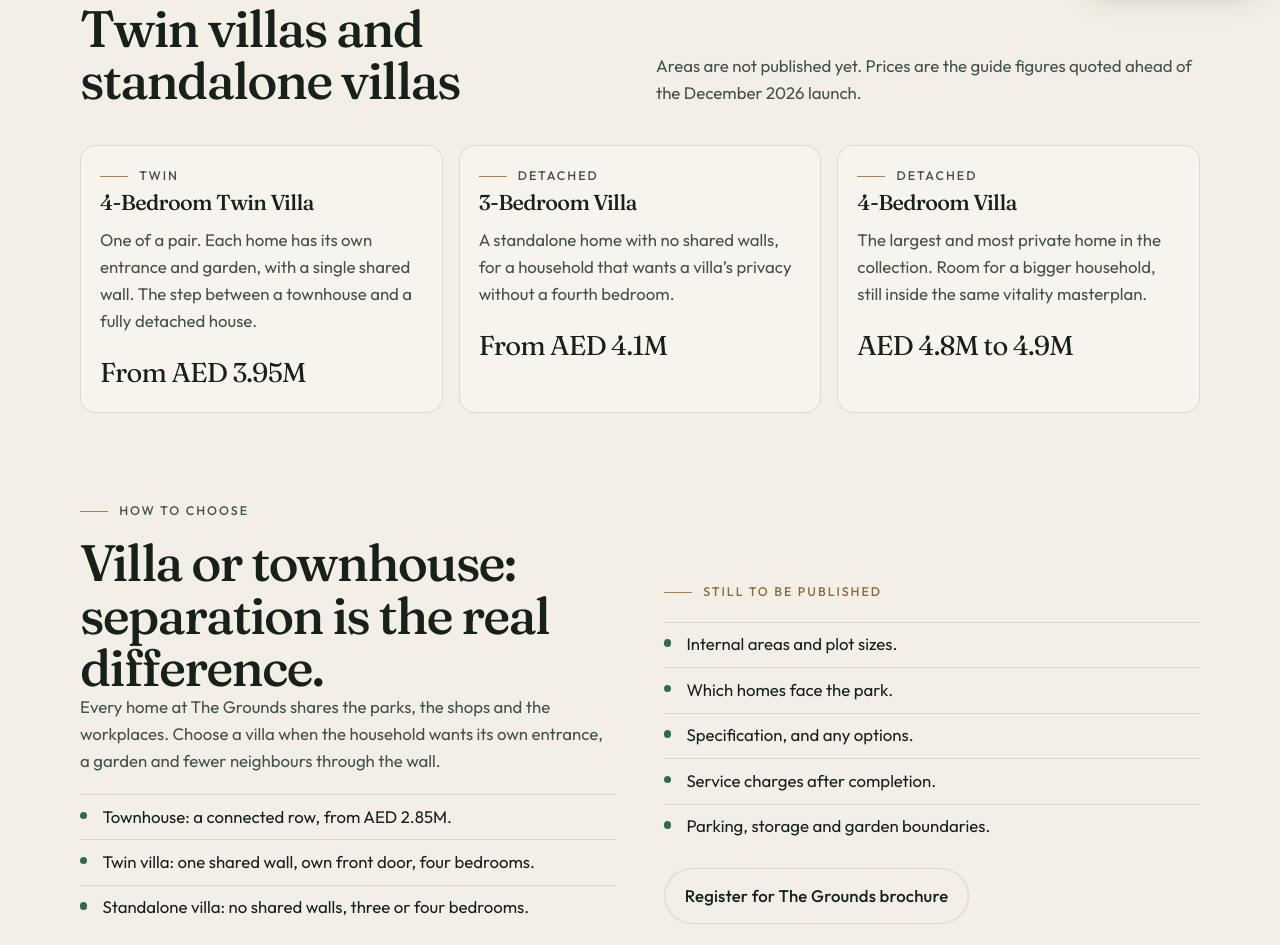
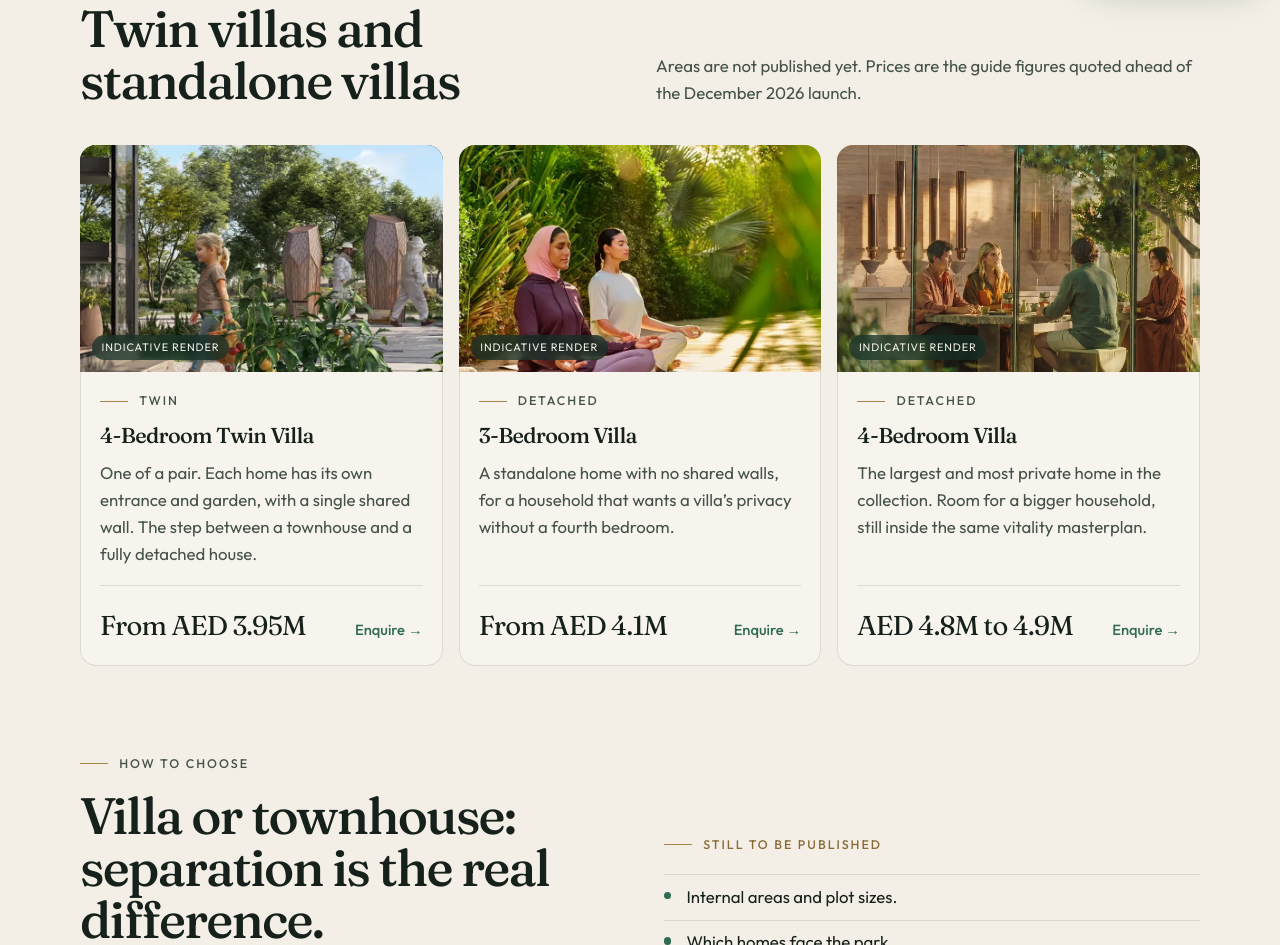
Before and after one commit to muhammadasim-dev/thegrounds, a plain HTML site: page villas/index.html in a window 1280 px wide. Shown: the part 803-1748 px from the top of the page. Drawn offline with Linux system fonts and the light colour scheme.

Commit message:
Unit cards with thumbnails, aligned prices and Enquire links on villas and townhouses.
Co-Authored-By: Claude Opus 5.5 <noreply@anthropic.com>

```diff
--- a/css/styles.css
+++ b/css/styles.css
@@ -1280,3 +1280,76 @@ body.nav-open .float-cta { opacity: 0; pointer-events: none; }
   .frame--sub .banner-media { aspect-ratio: 16 / 10; max-height: none; }
   .stats.three { grid-template-columns: 1fr; }
 }
+
+/* Unit cards with thumbnail (townhouses and villas pages) */
+.unit-card {
+  display: flex;
+  flex-direction: column;
+  padding: 0;
+  overflow: hidden;
+  transition: box-shadow 0.25s ease, transform 0.25s ease;
+}
+.unit-card:hover {
+  transform: translateY(-3px);
+  box-shadow: inset 0 0 0 1px var(--line), 0 18px 40px rgba(20, 48, 40, 0.12);
+}
+.unit-media {
+  position: relative;
+  margin: 0;
+  aspect-ratio: 16 / 10;
+  overflow: hidden;
+  background: var(--forest);
+}
+.unit-media img {
+  display: block;
+  width: 100%;
+  height: 100%;
+  object-fit: cover;
+  transition: transform 0.6s ease;
+}
+.unit-card:hover .unit-media img { transform: scale(1.04); }
+.unit-tag {
+  position: absolute;
+  left: 0.75rem;
+  bottom: 0.75rem;
+  padding: 0.25rem 0.6rem;
+  border-radius: 999px;
+  background: rgba(20, 48, 40, 0.72);
+  color: var(--cream);
+  font-size: 0.68rem;
+  letter-spacing: 0.08em;
+  text-transform: uppercase;
+  backdrop-filter: blur(4px);
+}
+.unit-body {
+  display: flex;
+  flex: 1;
+  flex-direction: column;
+  padding: 1.2rem 1.25rem 1.15rem;
+}
+.unit-body .eyebrow { margin-bottom: 0.5rem; }
+.unit-foot {
+  display: flex;
+  align-items: baseline;
+  justify-content: space-between;
+  gap: 1rem;
+  margin-top: auto;
+  padding-top: 1.1rem;
+  border-top: 1px solid var(--line);
+}
+.unit-card .unit-body > p:not(.eyebrow) { margin-bottom: 1.1rem; }
+.unit-foot .price { margin: 0; }
+.unit-cta {
+  flex: none;
+  color: var(--leaf);
+  font-weight: 500;
+  font-size: 0.92rem;
+  text-decoration: none;
+  white-space: nowrap;
+}
+.unit-cta:hover { color: var(--forest); text-decoration: underline; }
+@media (prefers-reduced-motion: reduce) {
+  .unit-card, .unit-media img { transition: none; }
+  .unit-card:hover { transform: none; }
+  .unit-card:hover .unit-media img { transform: none; }
+}
--- a/sitemap-images.xml
+++ b/sitemap-images.xml
@@ -19,10 +19,15 @@
   <url>
     <loc>https://thegrounds.ae/townhouses/</loc>
     <image:image><image:loc>https://thegrounds.ae/assets/res-living-dining.webp</image:loc></image:image>
+    <image:image><image:loc>https://thegrounds.ae/assets/res-kitchen-dining.webp</image:loc></image:image>
+    <image:image><image:loc>https://thegrounds.ae/assets/life-play-stream.webp</image:loc></image:image>
   </url>
   <url>
     <loc>https://thegrounds.ae/villas/</loc>
     <image:image><image:loc>https://thegrounds.ae/assets/res-villa-dining-kitchen.webp</image:loc></image:image>
+    <image:image><image:loc>https://thegrounds.ae/assets/hl-community-garden.webp</image:loc></image:image>
+    <image:image><image:loc>https://thegrounds.ae/assets/tab-amenities-yoga.webp</image:loc></image:image>
+    <image:image><image:loc>https://thegrounds.ae/assets/life-gather-dining.webp</image:loc></image:image>
   </url>
   <url>
     <loc>https://thegrounds.ae/location/</loc>
--- a/villas/index.html
+++ b/villas/index.html
@@ -164,23 +164,50 @@
           <p>Areas are not published yet. Prices are the guide figures quoted ahead of the December 2026 launch.</p>
         </div>
         <div class="card-grid three">
-          <article class="card">
+          <article class="card unit-card">
+            <figure class="unit-media">
+              <img width="800" height="954" src="../assets/hl-community-garden.webp" loading="lazy" decoding="async" alt="Resident picking vegetables in a garden at The Grounds by Aldar, indicative render.">
+              <span class="unit-tag">Indicative render</span>
+            </figure>
+            <div class="unit-body">
               <p class="eyebrow"><span></span> Twin</p>
               <h3>4-Bedroom Twin Villa</h3>
               <p>One of a pair. Each home has its own entrance and garden, with a single shared wall. The step between a townhouse and a fully detached house.</p>
+              <div class="unit-foot">
                 <p class="price">From AED 3.95M</p>
+                <a class="unit-cta" href="#enquire" data-open-enquire>Enquire <span aria-hidden="true">→</span></a>
+              </div>
+            </div>
           </article>
-          <article class="card">
+          <article class="card unit-card">
+            <figure class="unit-media">
+              <img width="800" height="1080" src="../assets/tab-amenities-yoga.webp" loading="lazy" decoding="async" alt="Two residents doing yoga on a quiet garden deck at The Grounds by Aldar, indicative render.">
+              <span class="unit-tag">Indicative render</span>
+            </figure>
+            <div class="unit-body">
               <p class="eyebrow"><span></span> Detached</p>
               <h3>3-Bedroom Villa</h3>
               <p>A standalone home with no shared walls, for a household that wants a villa’s privacy without a fourth bedroom.</p>
+              <div class="unit-foot">
                 <p class="price">From AED 4.1M</p>
+                <a class="unit-cta" href="#enquire" data-open-enquire>Enquire <span aria-hidden="true">→</span></a>
+              </div>
+            </div>
           </article>
-          <article class="card">
+          <article class="card unit-card">
+            <figure class="unit-media">
+              <img width="1920" height="855" src="../assets/life-gather-dining.webp" loading="lazy" decoding="async" alt="Friends sharing a meal in a garden dining space at The Grounds by Aldar, indicative render.">
+              <span class="unit-tag">Indicative render</span>
+            </figure>
+            <div class="unit-body">
               <p class="eyebrow"><span></span> Detached</p>
               <h3>4-Bedroom Villa</h3>
               <p>The largest and most private home in the collection. Room for a bigger household, still inside the same vitality masterplan.</p>
+              <div class="unit-foot">
                 <p class="price">AED 4.8M to 4.9M</p>
+                <a class="unit-cta" href="#enquire" data-open-enquire>Enquire <span aria-hidden="true">→</span></a>
+              </div>
+            </div>
           </article>
         </div>
       </div>
```
Also changed, not shown: images-map.json (+25 -12 lines), townhouses/index.html (+20 -2 lines). Lines whose indentation alone changed are shown as unchanged.
